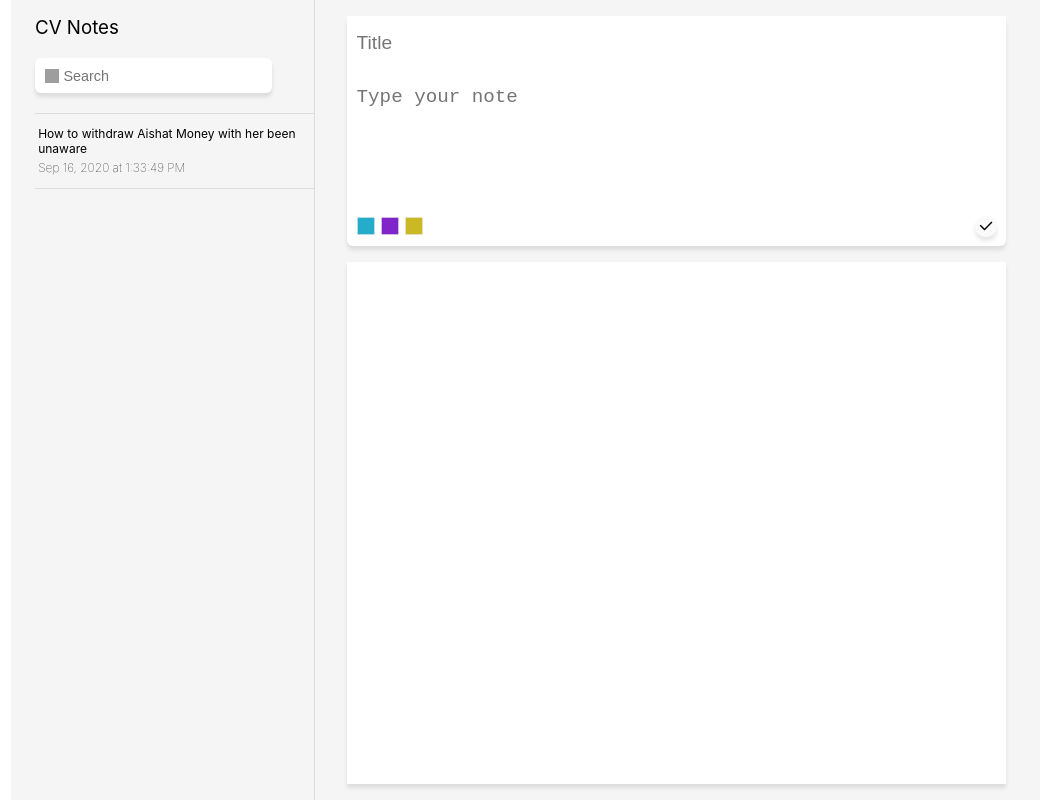
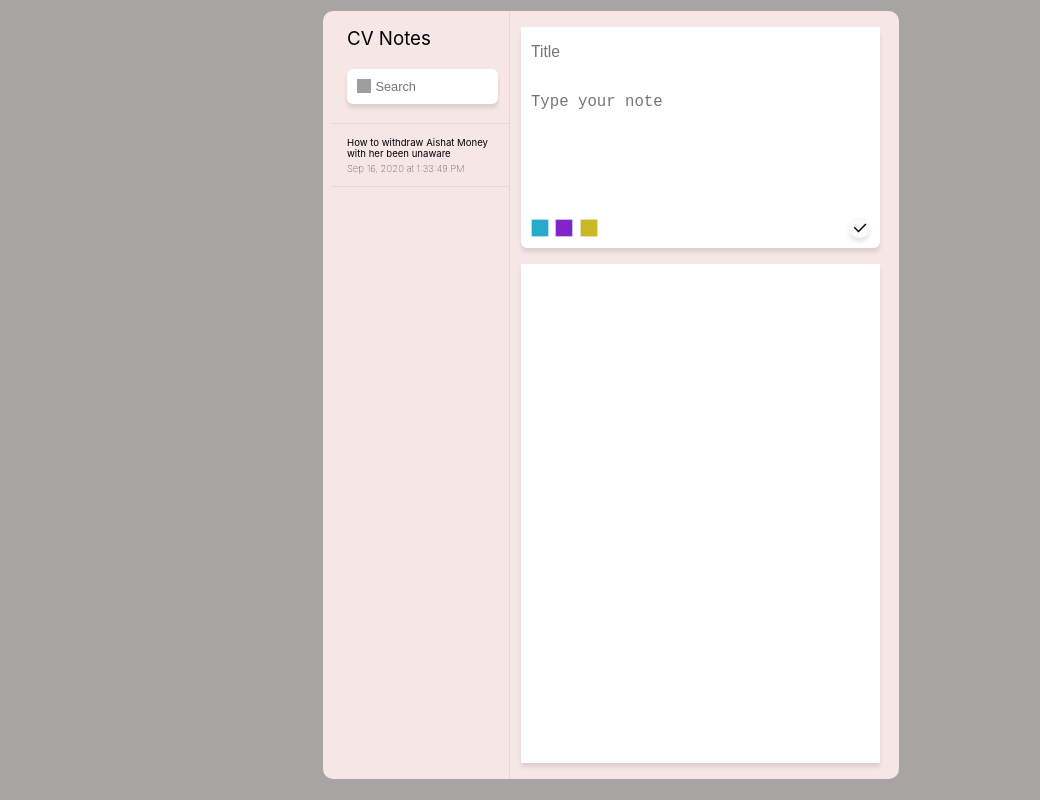
Before and after one commit to Hemsleek/React-Todo, a React (Create React App) app: page / in a window 1280 px wide. Shown: the whole page, without its empty margins (29-1069 px from the left). Built offline with nearby package versions, Linux system fonts and the light colour scheme; grey boxes are pictures that could not be loaded.

Commit message:
feat: search filter and layout update

```diff
--- a/src/App.js
+++ b/src/App.js
@@ -1,12 +1,12 @@
-import React , {useState}  from 'react'
+import React, { useState } from 'react'
 
 import './App.scss'
 
 
-const CreatedAT =(stamp) =>{
+const CreatedAT = (stamp) => {
     // const day =['Sun' , 'Mon' , 'Tue' , 'Wed' , 'Thu' ,'Fri' , 'Sat'];
 
-    const month = ['Jan', 'Feb', 'March' , 'April' ,'May' , 'June' , 'July' , 'Aug' , 'Sep' ,'Nov' , 'Dec'];
+    const month = ['Jan', 'Feb', 'March', 'April', 'May', 'June', 'July', 'Aug', 'Sep', 'Nov', 'Dec'];
 
     const now = new Date(stamp);
 
@@ -15,16 +15,16 @@ const CreatedAT =(stamp) =>{
 
 const generateId = (length = 4) => Math.random().toString(36).substring(2, 2 + length);
 
-const defaultTodos ={}
+const defaultTodos = {}
 defaultTodos[generateId()] = {
 
-     title:"How to withdraw Aishat Money with her been unaware",
+    title: "How to withdraw Aishat Money with her been unaware",
 
     content: "Lorem, ipsum dolor sit amet consectetur adipisicing elit. Ratione id explicabo distinctio quaerat non? Necessitatibus enim vel, ducimus perspiciatis debitis provident alias, aperiam aliquam placeat cumque tempora maxime dignissimos ipsa.",
 
-    created:Date.now()
+    created: Date.now()
 }
-const Todos=({list,screenhandler}) => {
+const Todos = ({ list, screenhandler }) => {
 
     return (
         <div className="Todos">
@@ -32,8 +32,8 @@ const Todos=({list,screenhandler}) => {
             {Object.keys(list).map(todoId => {
 
                 const todo = list[todoId];
-        return(
-            <div className="Todo" onClick={() => screenhandler(todo.title , todo.content)} key={todoId}>
+                return (
+                    <div className="Todo" onClick={() => screenhandler(todo.title, todo.content)} key={todoId}>
                         <p>
                             {todo.title}
                         </p>
@@ -54,14 +54,21 @@ const Todos=({list,screenhandler}) => {
 }
 
 // Todos
-const SearchBox =() =>(
+const SearchBox = ({ onInput }) => {
+    // Object.keys(todos).filter((item) => todos[item].title.startsWith(ev.target.value)?todos[item].title :false ).map((item,i) => <a href="/" className="option" key={i}>{item}</a>)
+
+
+    return (
 
         <div className="SearchBox">
-        <img src="/vectors/search.svg" alt="search-icon"/>
-        <input type="text" placeholder="Search" />
+            <img src="/vectors/search.svg" alt="search-icon" />
+            <input type="text" placeholder="Search" onChange={onInput} />
             <div className="SuggestionBox">
-            <a href="/" className="option">
-                How to read jnnfdnfndf
+
+                {/* {handlefilter()} */}
+
+                {/* <a href="/" className="option">
+                How to read jnnfdnfndf dgy,ah
             </a>
 
             <a href="/" className="option">
@@ -72,55 +79,78 @@ const SearchBox =() =>(
             </a>
             <a href="/" className="option">
                 jamal jamal jamal
-            </a>
-
+            </a> */}
             </div>
         </div>
     )
+}
 
 
-const TodoWrapper = ({todo,screenHandle}) =>(
+const TodoWrapper = ({ todo, screenHandle }) => {
+    const [filter, setFilter] = useState('')
+
+    const handleFilter = (ev) => {
+        setFilter(ev.target.value)
+    }
+
+    const filteredTodo = (todo) => {
+
+        const filtered ={}
+        Object.keys(todo).forEach(id => {
+            const note =todo[id]
+            const regex =new RegExp(filter,'ig') ;
+            if(regex.test(note.title) || (regex.test(note.content))){
+
+                filtered[id]=note
+            }
+        })
+        console.log(todo)
+
+        return filtered;
+
+    }
+    return (
         <div className="TodoWrapper">
-
             <h3>
                 CV Notes
             </h3>
-        <SearchBox />
-        <Todos  list ={todo} screenhandler={screenHandle} />
+            <SearchBox onInput={handleFilter} />
+            <Todos list={filter ? filteredTodo(todo) : todo} screenhandler={screenHandle} />
         </div>
     )
+}
 
 // MAin-content
-const AddTodo = ({set ,todos}) =>{
+const AddTodo = ({ set, todos }) => {
 
-    const handleSubmit =(ev) =>{
+    const handleSubmit = (ev) => {
         ev.preventDefault()
 
-        const [title , content]=ev.target;
+        const [title, content] = ev.target;
 
-            const newNote ={};
+        const newNote = {};
 
         newNote[generateId()] = {
-                title:title.value,
-                content:content.value,
-                created:Date.now()
+            title: title.value,
+            content: content.value,
+            created: Date.now()
         }
         set({
             ...todos,
             ...newNote
         })
-        title.value="";
-        content.value="";
+        title.value = "";
+        content.value = "";
 
     }
 
-    return(
+    return (
 
         <div className="AddTodo">
             <form id="my-form" onSubmit={handleSubmit}>
 
-                <input type="text" placeholder="Title" name="title" />
-                <textarea placeholder="Type your note" name="content"></textarea>
+                <input type="text" placeholder="Title" name="title" required/>
+                <textarea placeholder="Type your note" name="content" required></textarea>
             </form>
 
             <div className="DesignSubmit">
@@ -138,14 +168,14 @@ const AddTodo = ({set ,todos}) =>{
     )
 
 }
-const MainContent =({set ,todos,screen}) =>{
+const MainContent = ({ set, todos, screen }) => {
 
 
 
 
-    return(
-    <div  className="MainContent">
-        <AddTodo  set={set} todos={todos} />
+    return (
+        <div className="MainContent">
+            <AddTodo set={set} todos={todos} />
             <div className="Screen">
 
                 <h3 className="Title">
@@ -159,12 +189,12 @@ const MainContent =({set ,todos,screen}) =>{
     )
 }
 
-export default() => {
+export default () => {
 
-    const [todos , setTodos] = useState(defaultTodos);
-    const [screen ,setScreen] = useState({title:'',content:''});
+    const [todos, setTodos] = useState(defaultTodos);
+    const [screen, setScreen] = useState({ title: '', content: '' });
 
-    const handleScreen =(title ,content) => {
+    const handleScreen = (title, content) => {
         setScreen(
             {
                 ...screen,
@@ -174,9 +204,9 @@ export default() => {
         )
     }
 
-    return(
-        <div  className="App">
-            <TodoWrapper todo={todos} screenHandle={handleScreen}/>
+    return (
+        <div className="App">
+            <TodoWrapper todo={todos} screenHandle={handleScreen} />
             <MainContent set={setTodos} todos={todos} screen={screen} />
         </div>
     )
--- a/src/App.scss
+++ b/src/App.scss
@@ -3,20 +3,24 @@ $shadow: 0px 4px 4px rgba(0, 0, 0, 0.1);
 
 .App{
     display:grid;
-    grid-template-columns: 25% 1fr;
+    grid-template-columns: 32% 1fr;
     padding:0 .5rem ;
-    background:#F5F5F5;
-    margin:0 auto;
+    background:#f6e6e6;
+    margin:.7rem auto;
+    height: 96vh;
     max-width: 1200px;
+    width: 45vw;
+    border-radius: 10px;
 
 
     .TodoWrapper{
         display:flex;
         flex-direction:column;
-        padding: 1rem 0 1rem 1rem;
+        padding: 1rem 0 1rem 0;
         border-right: 1px solid #dfdbdb ;
 
         h3{
+            padding-left: 1rem;
             margin: 0;
             font-weight:normal;
         }
@@ -24,7 +28,6 @@ $shadow: 0px 4px 4px rgba(0, 0, 0, 0.1);
 
         .SearchBox{
             position:relative;
-
             width: 85%;
             display: flex;
             align-items: center;
@@ -32,14 +35,16 @@ $shadow: 0px 4px 4px rgba(0, 0, 0, 0.1);
             box-shadow: $shadow;
             margin: 1.2rem 0;
             padding:.6rem ;
+            margin-left: 1rem;
             background:$white ;
             z-index:7;
 
             input{
                 flex-grow: 1;
                 height: 100%;
+                width: 100%;
                 border: none;
-                font-size: .9rem;
+                font-size: .8rem;
                 padding: 0 .3rem;
                 background: white;
                 z-index: 5;
@@ -71,7 +76,7 @@ $shadow: 0px 4px 4px rgba(0, 0, 0, 0.1);
                 background: $white;
                 box-shadow: $shadow;
                 z-index:4;
-                padding: 2.2rem .8rem .8rem;
+                padding: 2.2rem .8rem 0;
 
                 .option{
                   font-size: .85rem;
@@ -105,8 +110,8 @@ $shadow: 0px 4px 4px rgba(0, 0, 0, 0.1);
 
           .Todo{
             border-bottom: 1px solid #dfdbdb;
-            padding: .8rem .2rem;
-            font-size: .75rem;
+            padding: .8rem .2rem .8rem 1rem;
+            font-size: .6rem;
             cursor: pointer;
 
             p{
@@ -119,7 +124,7 @@ $shadow: 0px 4px 4px rgba(0, 0, 0, 0.1);
             }
           }
           .Todo:hover{
-            background-color: #f6ecec;
+            background-color: #e6e1e1;
           }
         }
 
@@ -130,15 +135,15 @@ $shadow: 0px 4px 4px rgba(0, 0, 0, 0.1);
     .MainContent{
        display: flex;
        flex-direction: column;
-       height: 100vh;
-       padding:1rem 2rem ;
+       height: 100%;
+       padding:1rem .7rem ;
       //  margin-bottom: 10rem;
 
 
         .AddTodo{
           display: flex;
           flex-direction: column;
-          width: 80%;
+          width: 100%;
           background: $white;
           border-radius:6px;
           box-shadow: $shadow;
@@ -152,7 +157,7 @@ $shadow: 0px 4px 4px rgba(0, 0, 0, 0.1);
           input{
             background:$white;
             padding: 1rem .6rem;
-            font-size: 1.2rem;
+            font-size: .98rem;
             border: none;
             cursor: crosshair;
           }
@@ -208,15 +213,18 @@ $shadow: 0px 4px 4px rgba(0, 0, 0, 0.1);
           background-color: $white;
           box-shadow: $shadow;
           padding: 1rem 1.2rem;
-          width: 80%;
+          width: 100%;
           margin-top: 1rem;
           border: 6px;
 
           .Title{
             text-align: center;
+            font-size: .86rem;
           }
           p{
             font-weight: lighter;
+            font-size: .86rem;
+
           }
         }
       }
--- a/src/index.scss
+++ b/src/index.scss
@@ -8,6 +8,7 @@
       sans-serif;
     -webkit-font-smoothing: antialiased;
     -moz-osx-font-smoothing: grayscale;
+    background-color: #a9a4a4;
   }
 
   code {
```
Lines whose indentation alone changed are shown as unchanged.
